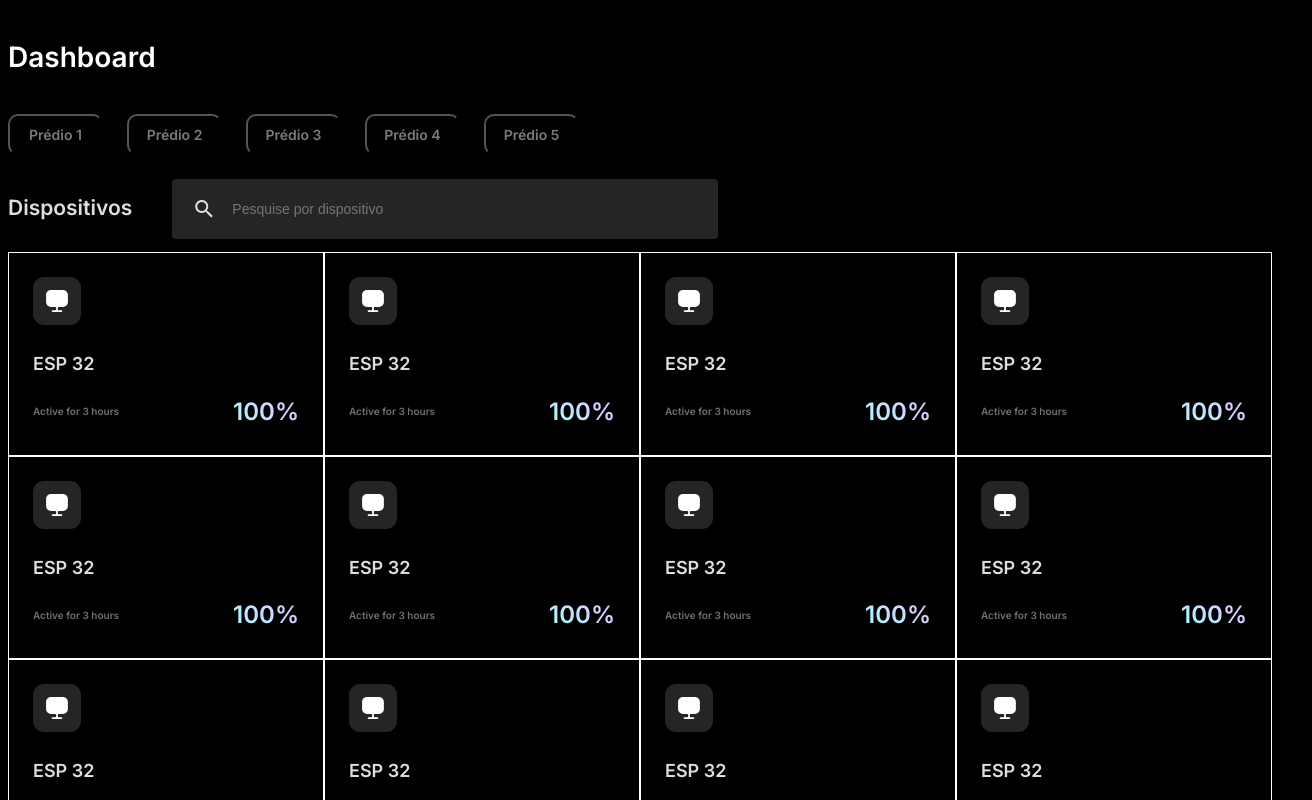
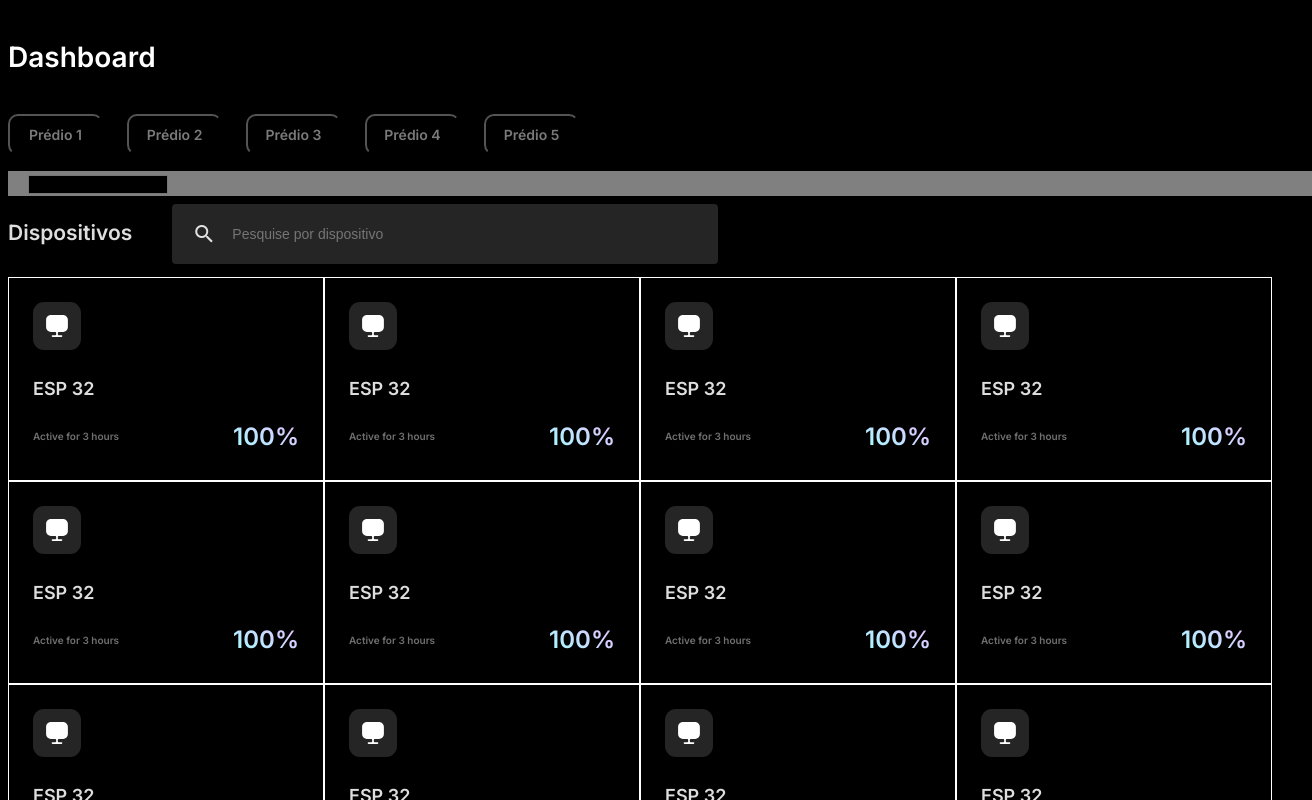
Before and after one commit to 2022M4T1-Inteli/Locus, a React (Vite) app in the folder src/front/: page / in a window 1280 px wide. Shown: the top 800 px of the page, 1312 px wide, since content can reach past the window. Built offline with nearby package versions, Linux system fonts and the light colour scheme.

Commit message:
Tentativa "Filtrar por:"

```diff
--- /dev/null
+++ b/src/front/src/components/Navbar/Filter.css
@@ -0,0 +1,6 @@
+.filterArea{
+    width: 100%;
+    background-color: gray;
+    color: black;
+    padding: 2px 20px;
+}
--- /dev/null
+++ b/src/front/src/components/Navbar/Filter.jsx
@@ -0,0 +1,12 @@
+import "./Filter.css"
+
+export function Filter(){
+    return(
+        <div className="filterArea">
+     <select name="Filtrar por:">
+         <option value="laboratorios">Laboratórios</option>
+         <option value="equipamentos">Equipamentos A - Z</option>
+     </select>
+</div>
+    )
+}
--- a/src/front/src/components/Navbar/Navbar.jsx
+++ b/src/front/src/components/Navbar/Navbar.jsx
@@ -1,4 +1,4 @@
-import "./navbar.css"
+import "./Navbar.css"
 
 export function Navbar({Prédio}) {
   return (
--- a/src/front/src/main.jsx
+++ b/src/front/src/main.jsx
@@ -3,6 +3,7 @@ import ReactDOM from 'react-dom/client'
 import {Card} from './components/Card'
 import {Navbar} from './components/Navbar/navbar'
 import {Dash} from './components/Dashboard/dash'
+import {Filter} from './components/Navbar/Filter'
 import "./styles/main.css"
 
 let array = ["Prédio 1", "Prédio 2", "Prédio 3", "Prédio 4", "Prédio 5"]
@@ -11,6 +12,7 @@ ReactDOM.createRoot(document.getElementById('root')).render(
   <React.StrictMode>
     <Dash />
     <Navbar Prédio={array}/>
+    <Filter></Filter>
     <Card />
   </React.StrictMode>
 )
```
